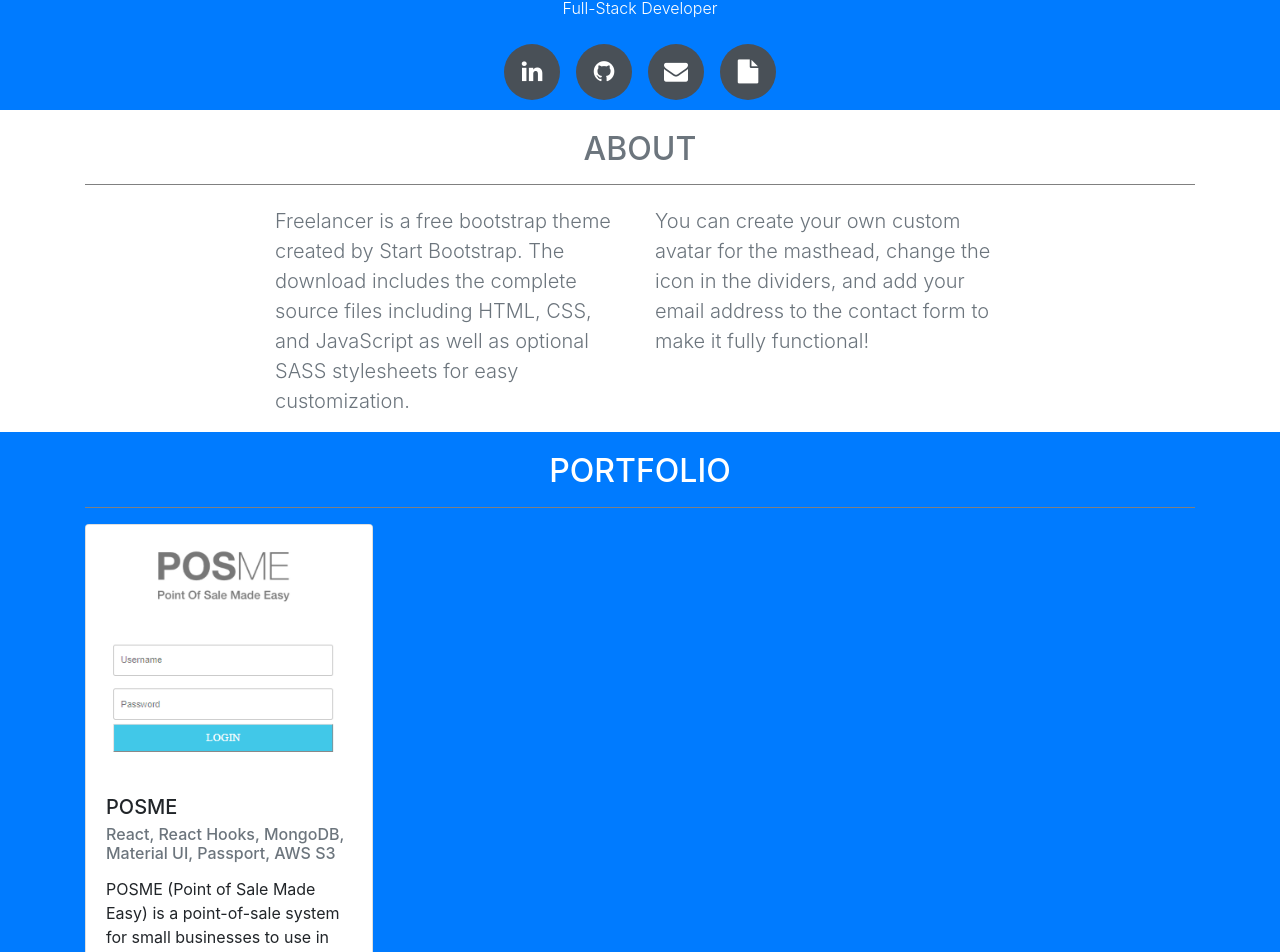
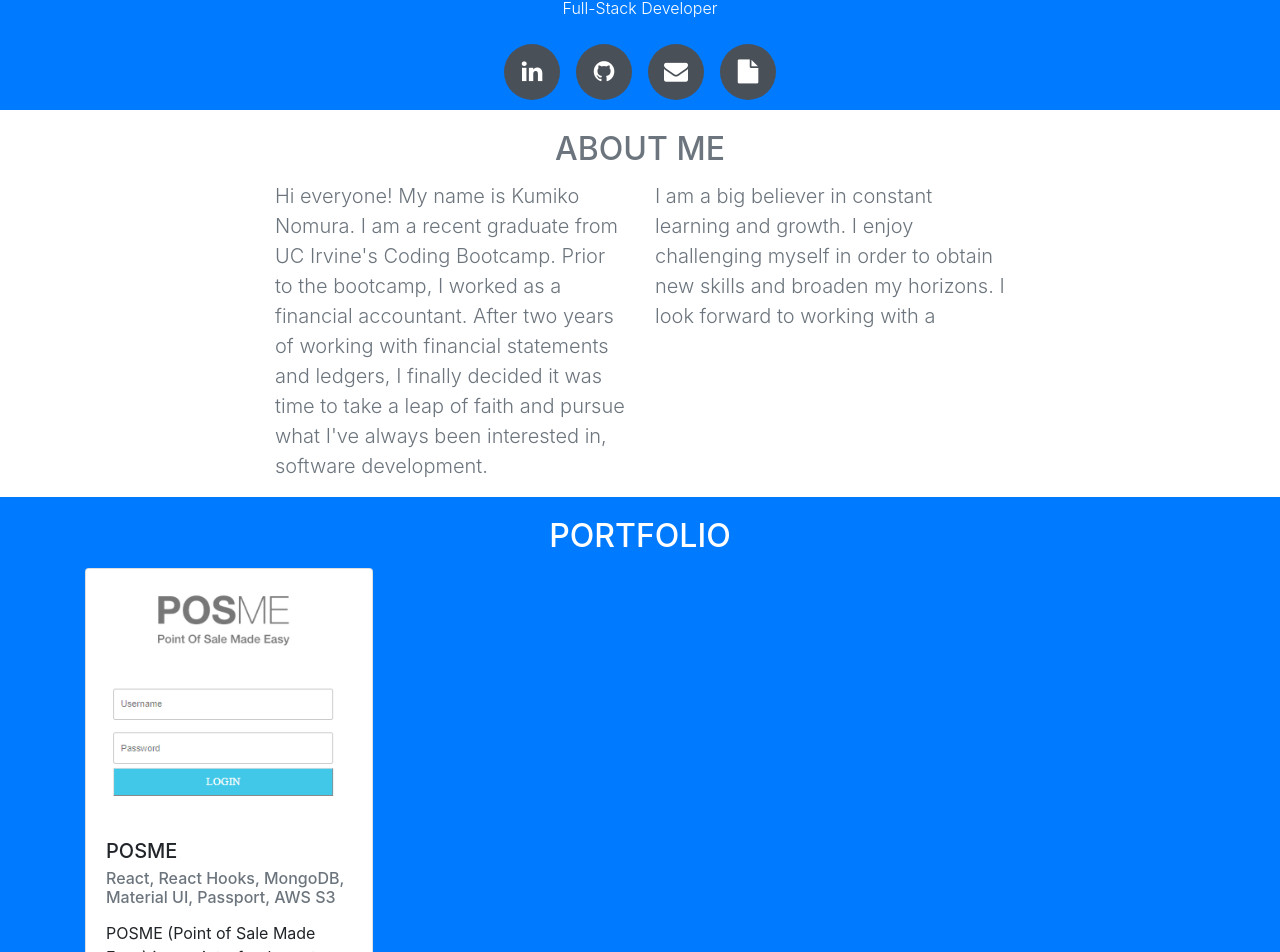
Before and after one commit to kumikonomura/test, a React (Create React App) app in the folder client/: page / in a window 1280 px wide. Shown: the part 333-1285 px from the top of the page. Built offline with nearby package versions, Linux system fonts and the light colour scheme.

Commit message:
removed hr lines and put in about me info

```diff
--- a/client/src/components/Footer/Footer.js
+++ b/client/src/components/Footer/Footer.js
@@ -8,14 +8,6 @@ const Footer = _ => {
           <small className="name">Copyright &copy; 2019 Kumiko Nomura</small>
         </div>
       </section>
-      <div class="scroll-to-top d-lg-none position-fixed ">
-        <a
-          class="js-scroll-trigger d-block text-center text-black rounded"
-          href="#page-top"
-        >
-          <i class="fa fa-chevron-up" />
-        </a>
-      </div>
     </>
   );
 };
--- a/client/src/pages/About/About.css
+++ b/client/src/pages/About/About.css
@@ -1,6 +1,3 @@
-hr {
-  border-color: white;
-}
 #about {
   padding-top: 20px;
 }
--- a/client/src/pages/About/About.js
+++ b/client/src/pages/About/About.js
@@ -7,24 +7,18 @@ const About = _ => {
       <section class="page-section bg-white text-secondary mb-0" id="about">
         <div class="container">
           <h2 class="page-section-heading text-center text-uppercase text-secondary">
-            About
+            About Me
           </h2>
 
-          <hr />
           <div class="row">
             <div class="col-lg-4 ml-auto">
               <p class="lead">
-                Freelancer is a free bootstrap theme created by Start Bootstrap.
-                The download includes the complete source files including HTML,
-                CSS, and JavaScript as well as optional SASS stylesheets for
-                easy customization.
+                Hi everyone! My name is Kumiko Nomura. I am a recent graduate from UC Irvine's Coding Bootcamp. Prior to the bootcamp, I worked as a financial accountant. After two years of working with financial statements and ledgers, I finally decided it was time to take a leap of faith and pursue what I've always been interested in, software development.
               </p>
             </div>
             <div class="col-lg-4 mr-auto">
               <p class="lead">
-                You can create your own custom avatar for the masthead, change
-                the icon in the dividers, and add your email address to the
-                contact form to make it fully functional!
+                I am a big believer in constant learning and growth. I enjoy challenging myself in order to obtain new skills and broaden my horizons. I look forward to working with a
               </p>
             </div>
           </div>
--- a/client/src/pages/Education/Education.js
+++ b/client/src/pages/Education/Education.js
@@ -4,7 +4,7 @@ import "./Education.css";
 const Education = _ => {
   return (
     <section id="education" class="section scrollspy">
-      <div className='container'>
+      <div className="container">
         <h2 className="page-section-heading text-center text-uppercase text-secondary mb-0">
           Education
         </h2>
@@ -37,7 +37,11 @@ const Education = _ => {
                 <div className="card-content">
                   <p>
                     <span className="card-title">
-                    <a href="https://uci.edu/" className="teal-text hoverline">
+                      <a
+                        target="_blank"
+                        href="https://uci.edu/"
+                        className="teal-text hoverline"
+                      >
                         University of California, Irvine
                       </a>
                     </span>
--- a/client/src/pages/Portfolio/Portfolio.css
+++ b/client/src/pages/Portfolio/Portfolio.css
@@ -5,3 +5,6 @@ hr {
   padding-top: 20px;
   padding-bottom: 20px;
 }
+.card_area {
+  padding-top: 12px;
+}
--- a/client/src/pages/Portfolio/Portfolio.js
+++ b/client/src/pages/Portfolio/Portfolio.js
@@ -11,7 +11,7 @@ const Portfolio = _ => {
           <h2 className="page-section-heading text-center text-uppercase text-white mb-0">
             Portfolio
           </h2>
-          <hr />
+        <div className='card_area'>
           <Card className="portfolioApps" style={{ width: "18rem" }}>
             <Card.Img variant="top" src={Posme} />
             <Card.Body>
@@ -39,6 +39,7 @@ const Portfolio = _ => {
               </Card.Link>
             </Card.Body>
           </Card>
+          </div>
         </div>
       </section>
     </>
```
Lines whose indentation alone changed are shown as unchanged.
